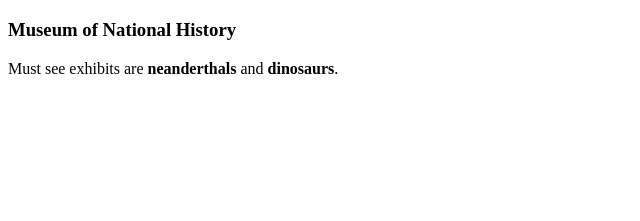
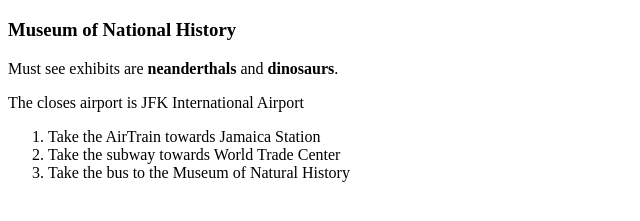
Before and after one commit to 44-563-Web-Apps-F22/44563-webapps-assignment-3-hellmanfredrik, a plain HTML site: page index.html in a window 1280 px wide. Shown: the part 61-282 px from the top of the page, without its empty margins (0-640 px from the left). Drawn offline with Linux system fonts and the light colour scheme.

Commit message:
added instructions

```diff
--- a/index.html
+++ b/index.html
@@ -7,6 +7,13 @@
                 </h1>
                 <h3>Museum of National History</h3>
                 <p>Must see exhibits are <b>neanderthals</b> and <b>dinosaurs</b>.</p>
+        </hr>
+        <p>The closes airport is JFK International Airport</p>
+        <ol>
+            <li>Take the AirTrain towards Jamaica Station</li>
+            <li>Take the subway towards World Trade Center</li>
+            <li>Take the bus to the Museum of Natural History</li>
+        </ol>
             </body>
     </head>
 </html>
```
